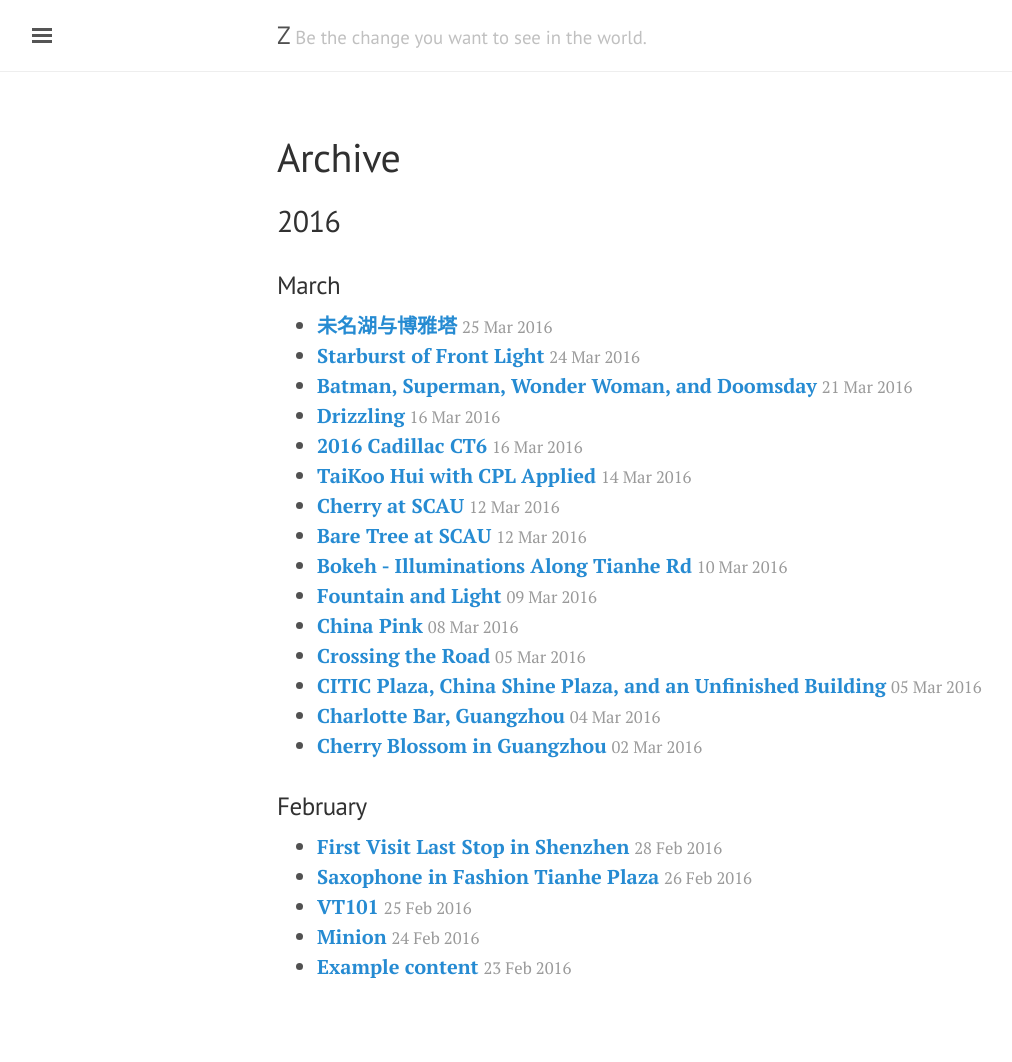
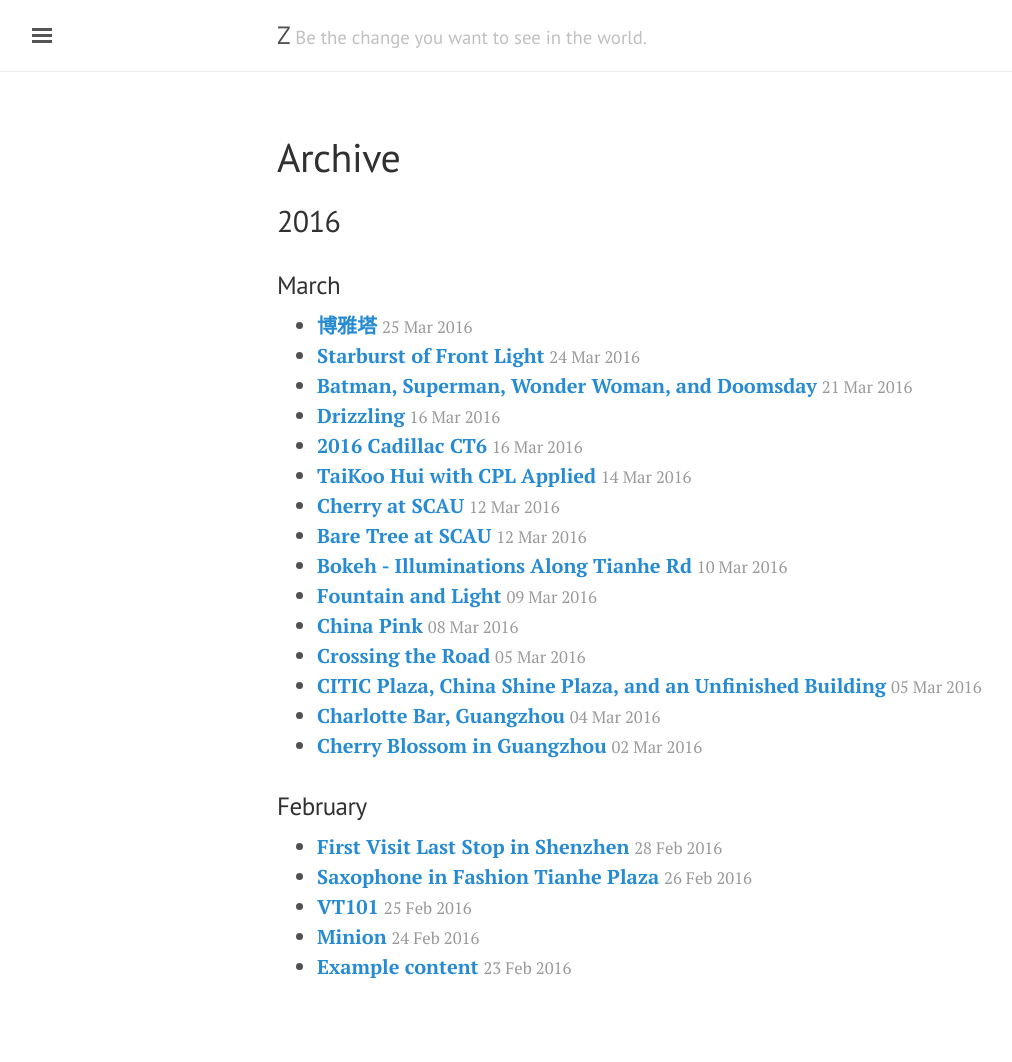
Before and after one commit to comacros/comacros.github.io, a Jekyll site: the page built from archive.md, in a window 1280 px wide. Shown: the whole page, without its empty margins (3-1015 px from the left). Built offline with Jekyll 4.4.1, drawn with Linux system fonts in a browser that asks for light colours.

Commit message:
Update archive.md

```diff
--- a/archive.md
+++ b/archive.md
@@ -7,7 +7,7 @@ title: Archive
 
 ### March
 
-* [**未名湖与博雅塔**](http://xiongzh.com/2016/03/25/未名湖与博雅塔/) <small style="color:rgb(154,154,154)">25 Mar 2016</small>
+* [**博雅塔**](http://xiongzh.com/2016/03/25/博雅塔/) <small style="color:rgb(154,154,154)">25 Mar 2016</small>
 * [**Starburst of Front Light**](http://xiongzh.com/2016/03/24/Starburst-of-Front-Light/) <small style="color:rgb(154,154,154)">24 Mar 2016</small>
 * [**Batman, Superman, Wonder Woman, and Doomsday**](http://xiongzh.com/2016/03/21/Batman-Superman-Wonder-Woman-and-Doomsday/) <small style="color:rgb(154,154,154)">21 Mar 2016</small>
 * [**Drizzling**](http://xiongzh.com/2016/03/16/Drizzling/) <small style="color:rgb(154,154,154)">16 Mar 2016</small>
```
